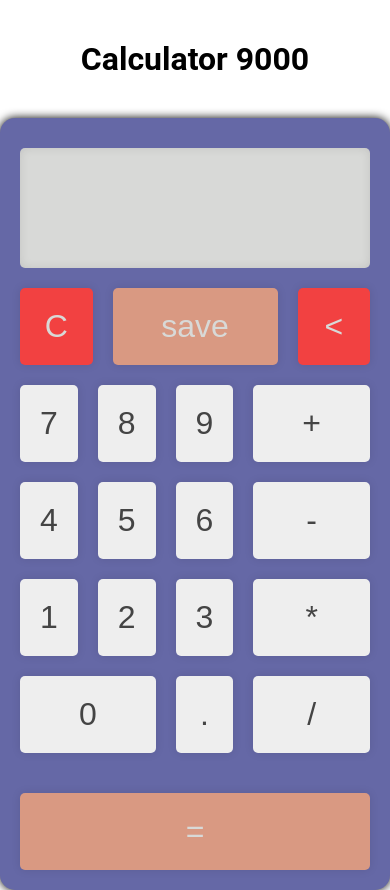
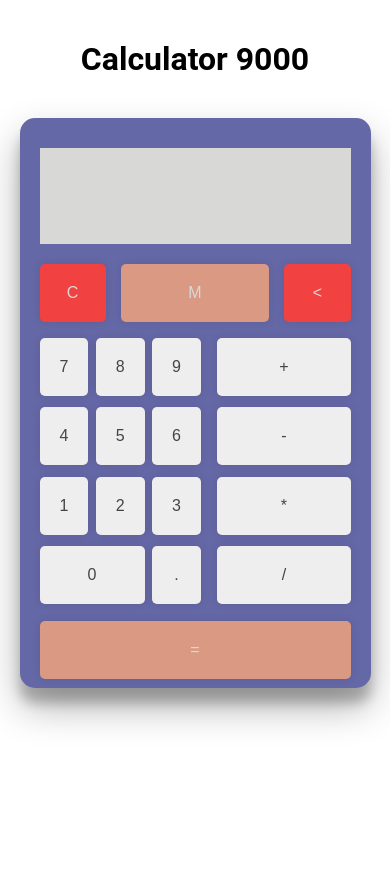
Before and after one commit to thomas-spinec/calculator9000, a React (Vite) app: page / in a window 390 px wide. After the commit the page ends 844 px from the top, so only its background shows below. Built offline with nearby package versions, Linux system fonts and the light colour scheme.

Commit message:
Responsiv plus fav icon

```diff
--- a/index.html
+++ b/index.html
@@ -2,7 +2,7 @@
 <html lang="en">
   <head>
     <meta charset="UTF-8" />
-    <link rel="icon" type="image/svg+xml" href="/vite.svg" />
+    <link rel="icon" type="image/svg+xml" href="/calculator-solid.svg" />
     <meta name="viewport" content="width=device-width, initial-scale=1.0" />
     <title>Calculator 9000</title>
   </head>
--- a/src/App.css
+++ b/src/App.css
@@ -21,16 +21,14 @@ body {
 
 .calculator {
   background-color: #6568a6;
-  /* background-color: transparent; */
-  /* background-color: rgb(145, 150, 156); */
-
   border-radius: 15px;
-  /* box-shadow: 0 0 10px rgba(0, 0, 0, 0.1); */
-  box-shadow: 0 0 10px rgba(0, 0, 0);
-  /*margin: 0 auto;*/
+  box-shadow: rgba(0, 0, 0, 0.3) 0px 19px 38px,
+    rgba(0, 0, 0, 0.22) 0px 15px 12px;
   max-width: 400px;
   padding: 20px;
+  padding-bottom: 40px;
   width: 100%;
+  /* height: 80vh; */
 }
 
 /* l'écran */
@@ -39,33 +37,27 @@ body {
   background-color: #d8d9d7;
   border-radius: 5px;
   box-shadow: inset 0 0 10px rgba(0, 0, 0, 0.1);
-  color: #a6754a;
-  font-size: 2rem;
-  padding: 20px;
-  text-align: right;
   width: 100%;
-  /*height: 40px;*/
 }
 
 .calculator .screen input {
   background-color: #d8d9d7;
   border: 0;
-  /*border-radius: 5px;*/
-  /*box-shadow: inset 0 0 10px rgba(0, 0, 0, 0.1);*/
   color: #a6754a;
-  font-size: 2rem;
-  padding: 20px;
+  font-size: 1.5rem;
+  padding: 10px;
   text-align: right;
   width: 100%;
-  height: 40px;
+  height: 5%;
+  overflow: auto;
 }
 
 /* Les boutons utiles */
 .calculator .functions {
   display: grid;
-  grid-gap: 20px;
+  grid-gap: 5%;
   grid-template-columns: repeat(4, 1fr);
-  margin-bottom: 20px;
+  margin-bottom: 5%;
 }
 
 .calculator .functions button:first-child,
@@ -95,7 +87,7 @@ body {
 /* les boutons des chiffres*/
 .calculator .buttons .numbers {
   display: grid;
-  grid-gap: 20px;
+  grid-gap: 5%;
   grid-template-columns: repeat(3, 1fr);
   margin-bottom: 20px;
 }
@@ -103,14 +95,14 @@ body {
 /* les boutons des opérations */
 .calculator .buttons .operators {
   display: grid;
-  grid-gap: 20px;
+  grid-gap: 5%;
   grid-template-columns: repeat(1, 1fr);
   margin-bottom: 20px;
 }
 
 .calculator .buttons {
   display: grid;
-  grid-gap: 20px;
+  grid-gap: 10%;
   grid-template-columns: repeat(2, 1fr);
 }
 
@@ -142,7 +134,7 @@ body {
   border-radius: 5px;
   box-shadow: 0 0 10px rgba(0, 0, 0, 0.1);
   color: #444;
-  font-size: 2rem;
+  font-size: 1rem;
   padding: 20px;
   transition: background-color 0.3s ease;
   width: 100%;
@@ -159,13 +151,14 @@ body {
   justify-content: space-evenly;
   align-items: center;
   flex-flow: row wrap;
+  margin: 0 5%;
 }
 
 .easter {
   background-color: #fff;
-  border-radius: 5px;
+  border-radius: 15px;
   padding: 20px;
-  width: 300px;
+  width: 45vw;
   text-align: center;
 }
 
@@ -211,9 +204,9 @@ body {
 
 .divAlert {
   background-color: #fff;
-  border-radius: 5px;
+  border-radius: 15px;
   padding: 20px;
-  width: 300px;
+  width: 45vw;
   text-align: center;
 }
 
@@ -236,3 +229,16 @@ body {
 .divAlert button:hover {
   background-color: #ccc;
 }
+
+/* media queries */
+@media screen and (max-width: 500px) {
+  .calculator {
+    max-width: 100%;
+  }
+
+  /* pop-up */
+  .divAlert,
+  .easter {
+    width: 50%;
+  }
+}
--- a/src/components/Calculator.jsx
+++ b/src/components/Calculator.jsx
@@ -24,7 +24,7 @@ function Calculator() {
       removeOperation();
     } else if (value === "<") {
       deleteLast();
-    } else if (value === "save") {
+    } else if (value === "M") {
       save();
     } else if (
       listOperator.includes(value) &&
--- a/src/components/FunctionButton.jsx
+++ b/src/components/FunctionButton.jsx
@@ -1,7 +1,7 @@
 import Button from "./Button.jsx";
 
 function FunctionButton({ handleClick }) {
-  const functions = ["C", "save", "<"];
+  const functions = ["C", "M", "<"];
   const listFunction = functions.map((func, id) => {
     return <Button handleClick={handleClick} value={func} key={id} />;
   });
```
Also changed, not shown: public/calculator-solid.svg (added).
